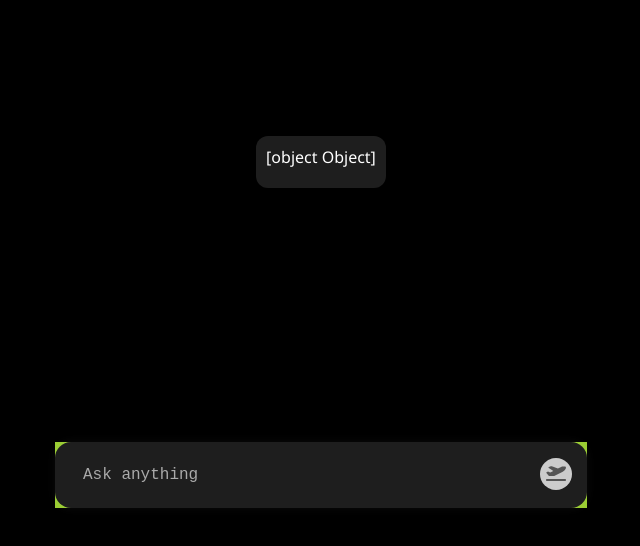
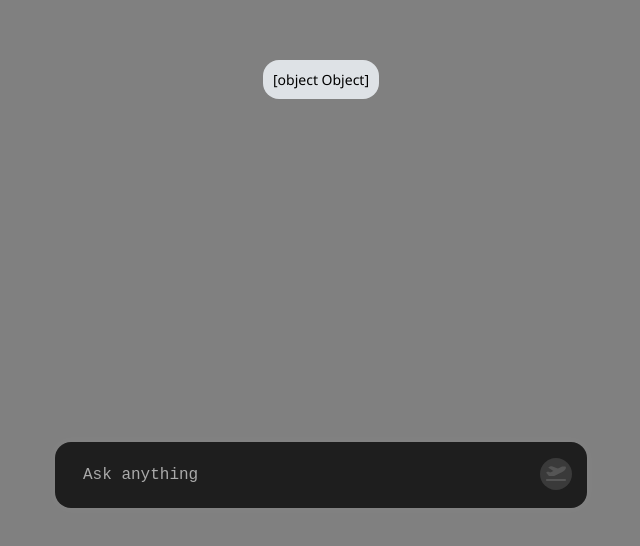
Before and after one commit to NetanelAlis/TripTailor, a React (Vite) app in the folder front/: page /chat in a window 1280 px wide. Shown: the part 238-784 px from the top of the page, without its empty margins (319-959 px from the left). Built offline with nearby package versions, Linux system fonts and the light colour scheme.

Commit message:
added auto scrolling when the user send a new message

```diff
--- a/front/src/pages/chat/Chat.jsx
+++ b/front/src/pages/chat/Chat.jsx
@@ -1,20 +1,22 @@
 import ChatTextBox from '../../components/chat-text-box/ChatTextBox';
-import { useState } from 'react';
+import { useState, useRef, useEffect } from 'react';
 import { useLocation } from 'react-router-dom';
 import './chat.css';
+
 function Chat() {
   const [isLoading, setIsLoading] = useState(false);
   const location = useLocation();
   const userInput = location.state?.userInput || {};
-  const [message, setMessage] = useState([
+  const [messages, setMessages] = useState([
     {
       sender: 'user',
       text: '' + userInput,
     },
   ]);
+  const bottomRef = useRef(null);
 
   function addNewMessageFromUser(userMessage) {
-    setMessage((prevMessage) => {
+    setMessages((prevMessage) => {
       const updatedMessage = [
         ...prevMessage,
         {
@@ -28,7 +30,7 @@ function Chat() {
   }
 
   function addNewMessageFromBot(botMessage) {
-    setMessage((prevMessage) => {
+    setMessages((prevMessage) => {
       const updatedMessage = [
         ...prevMessage,
         {
@@ -42,7 +44,7 @@ function Chat() {
   }
 
   async function handleSendMessage(userMessage) {
-    addNewMessageFromUser(userMessage); // set the user message in the chat
+    addNewMessageFromUser(userMessage);
     setIsLoading(true);
 
     try {
@@ -62,21 +64,27 @@ function Chat() {
     }
   }
 
+  useEffect(() => {
+    bottomRef.current?.scrollIntoView({ behavior: 'smooth' });
+  }, [messages]);
+
   return (
     <div className="chat-container-chat-page">
-      <div>
-        {message.length > 0 && (
-          <ul className="chat-messages">
-            {message.map((msg, index) => (
-              <li key={index} className={`chat-message ${msg.sender}`}>
-                {msg.text}
+      {messages.length > 0 && (
+        <ul className="messages-list">
+          {messages.map((message, index) => {
+            const listItem = (
+              <li key={index} className={`message ${message.sender}`}>
+                {message.text}
               </li>
-            ))}
-          </ul>
-        )}
+            );
+            return listItem;
+          })}
+          <div ref={bottomRef}></div>
+        </ul>
+      )}
 
-        {isLoading && <div className="loading-new-chat">Loading...</div>}
-      </div>
+      {/* {isLoading && <div className="loading-new-chat">Loading...</div>} */}
       <div className="chat-text-box-container">
         <ChatTextBox onSendMessage={handleSendMessage} />
       </div>
--- a/front/src/pages/chat/chat.css
+++ b/front/src/pages/chat/chat.css
@@ -1,79 +1,107 @@
 .chat-container-chat-page {
   min-height: 100vh;
-  background-color: #000000;
-  color: white;
+  background-color: gray;
   display: flex;
   flex-direction: column;
   justify-content: center;
   align-items: center;
   font-family: 'Segoe UI', Tahoma, Geneva, Verdana, sans-serif;
+  width: 100%;
+  height: 100%;
+  gap: 50px;
+  position: relative;
 }
 
-/* Centered content */
+.messages-container {
+  color: #000;
+}
+
+.messages-list {
+  display: flex;
+  flex-direction: column;
+  align-items: flex-end;
+  justify-content: center;
+  gap: 15px;
+
+  list-style: none;
+  padding: 0;
+  margin: 0;
+  padding-bottom: 150px;
+}
+
+.message {
+  background-color: #dee2e6;
+  border-radius: 16px;
+  padding: 10px;
+  font-size: 14px;
+}
+
 .chat-text-box-container {
-  background-color: yellowgreen;
   position: fixed;
   top: 85%;
 }
 
-.chat-messages {
+/* .chat-messages {
   padding: 16px;
   max-height: 70vh;
-  overflow-y: auto;
   display: flex;
   flex-direction: column;
   gap: 10px;
-  background-color: #1e1e1e;
   border-radius: 12px;
   margin-bottom: 16px;
   list-style: none;
   padding: 0;
   margin: 0;
-}
+  align-items: flex-start;
+} */
 
-.chat-message {
+/* .chat-message {
   display: flex;
   align-items: center;
   margin-bottom: 10px;
   padding: 10px;
   justify-content: center;
-}
+  background-color: grey;
+  border-radius: 12px;
+  box-shadow: 0 2px 4px rgba(0, 0, 0, 0.1);
+  font-size: 16px;
+  max-width: 58%;
+} */
 
-.message {
+/* .message {
   max-width: 70%;
   padding: 10px 14px;
   border-radius: 16px;
   font-size: 15px;
   line-height: 1.4;
   word-wrap: break-word;
-}
+  border-bottom: 1px solid #ccc;
+  box-shadow: 0 2px 4px rgba(0, 0, 0, 0.1);
+  display: inline-block;
+} */
 
-/* הודעה מהמשתמש */
-.message.user {
+/* .message.user {
   background-color: #d0eaff;
   align-self: flex-end;
   text-align: right;
   border-bottom-right-radius: 0;
-}
-
-/* תשובה של הבוט */
+} */
+/*
 .message.bot {
   background-color: #e0e0e0;
   align-self: flex-start;
   text-align: left;
   border-bottom-left-radius: 0;
-}
+} */
 
-/* מצב טעינה */
-.loading {
+/* .loading {
   font-style: italic;
   color: #777;
   text-align: center;
   padding: 8px;
-}
+} */
 
-/* כפתור שליחה */
-.chat-submit {
+/* .chat-submit {
   background-color: #007bff;
   color: white;
   border: none;
@@ -82,13 +110,13 @@
   font-size: 16px;
   cursor: pointer;
   transition: background-color 0.3s ease;
-}
+} */
 
-.chat-submit:hover {
+/* .chat-submit:hover {
   background-color: #0056b3;
-}
+} */
 
-.chat-submit-disabled {
+/* .chat-submit-disabled {
   background-color: #ccc;
   cursor: not-allowed;
-}
+} */
```
